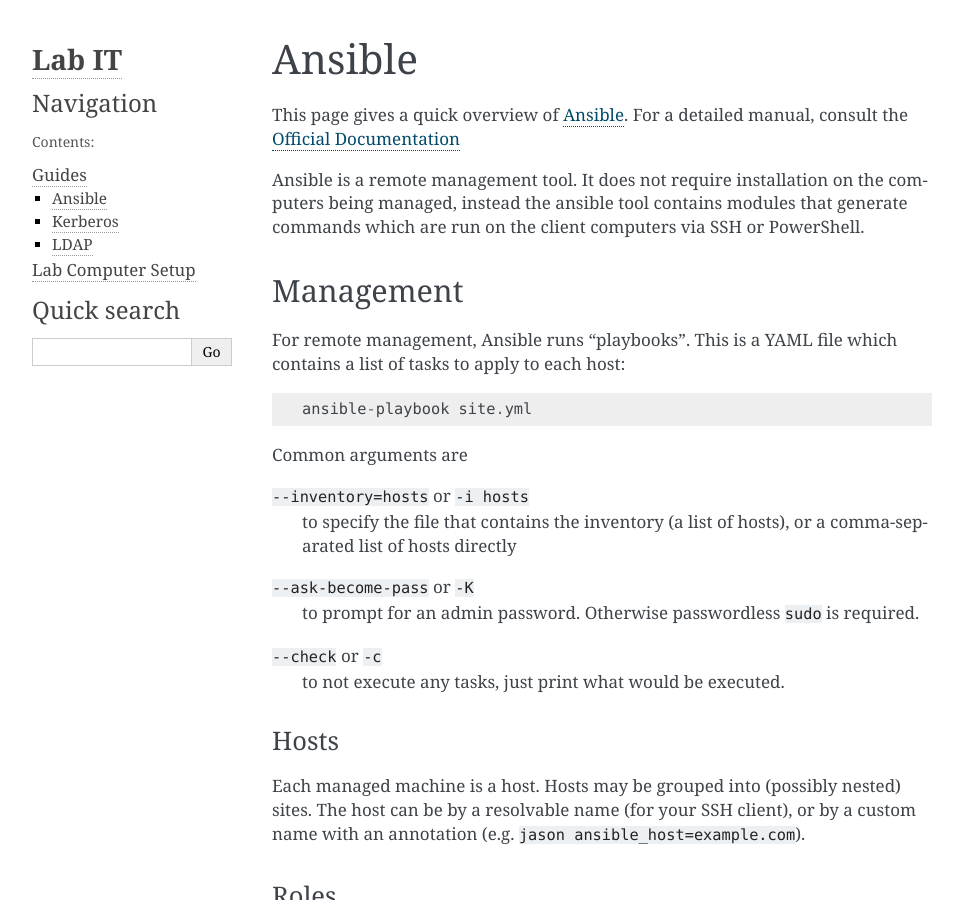
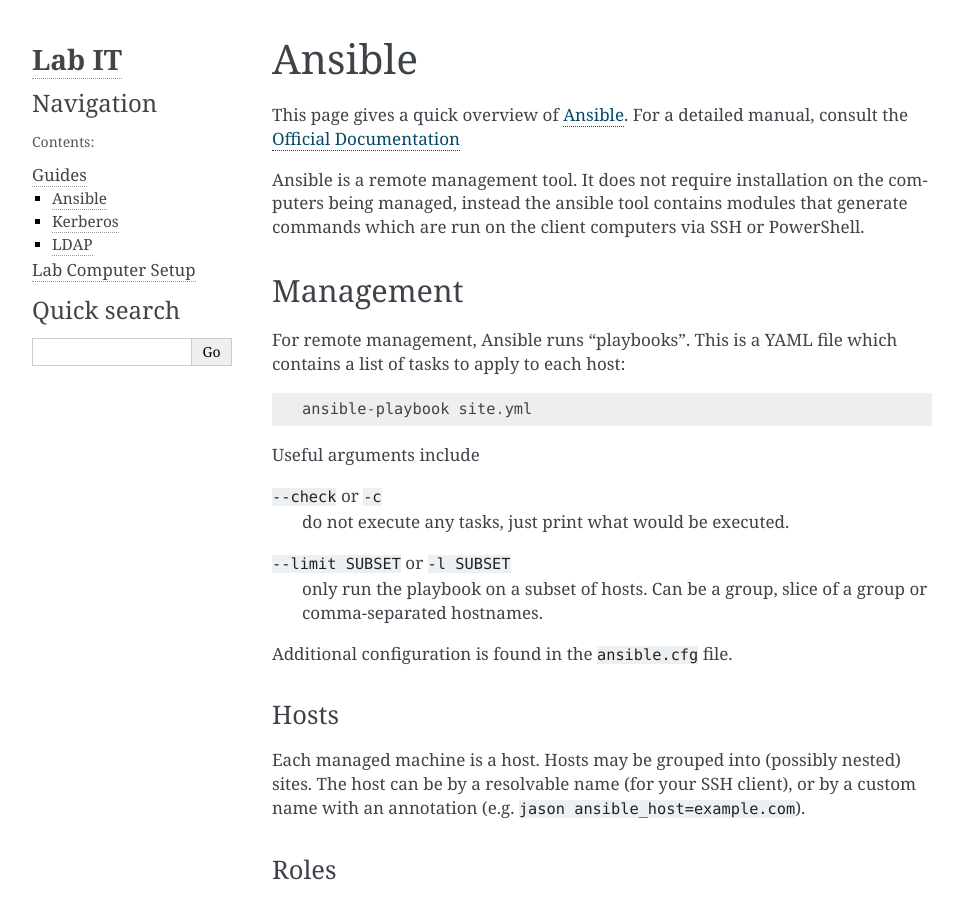
Before and after one commit to kwohlfahrt/computer-notes, a Sphinx documentation site: the page built from documentation/guides/ansible.rst, in a window 1280 px wide and 900 px high. Shown: the whole window, without its empty margins (148-1111 px from the left). Built offline with Sphinx 7.4.7, drawn with Linux system fonts in a browser that asks for light colours.

Commit message:
Use ansible.cfg for common options

```diff
--- a/documentation/guides/ansible.rst
+++ b/documentation/guides/ansible.rst
@@ -21,17 +21,15 @@
 
   ansible-playbook site.yml
 
-Common arguments are
-
-``--inventory=hosts`` or ``-i hosts``
-  to specify the file that contains the inventory (a list of hosts), or a
-  comma-separated list of hosts directly
-
-``--ask-become-pass`` or ``-K``
-  to prompt for an admin password. Otherwise passwordless ``sudo`` is required.
+Useful arguments include
 
 ``--check`` or ``-c``
-  to not execute any tasks, just print what would be executed.
+  do not execute any tasks, just print what would be executed.
+``--limit SUBSET`` or ``-l SUBSET``
+  only run the playbook on a subset of hosts. Can be a group, slice of a group
+  or comma-separated hostnames.
+
+Additional configuration is found in the ``ansible.cfg`` file.
 
 Hosts
 ~~~~~
--- a/documentation/lab_computers/linux/maintenance.rst
+++ b/documentation/lab_computers/linux/maintenance.rst
@@ -6,11 +6,7 @@
 
 The ansible playbook is executed with the command::
 
-  ansible-playbook --ask-become-pass --inventory=hosts site.yml
-
-or shorter::
-
-  ansible-playbook -K -i hosts site.yml
+  ansible-playbook site.yml
 
 Pass the `--check` or `-c` flag to not execute any changes, simply connect and
 test which commands will result in changes. Additional information can be found
```
